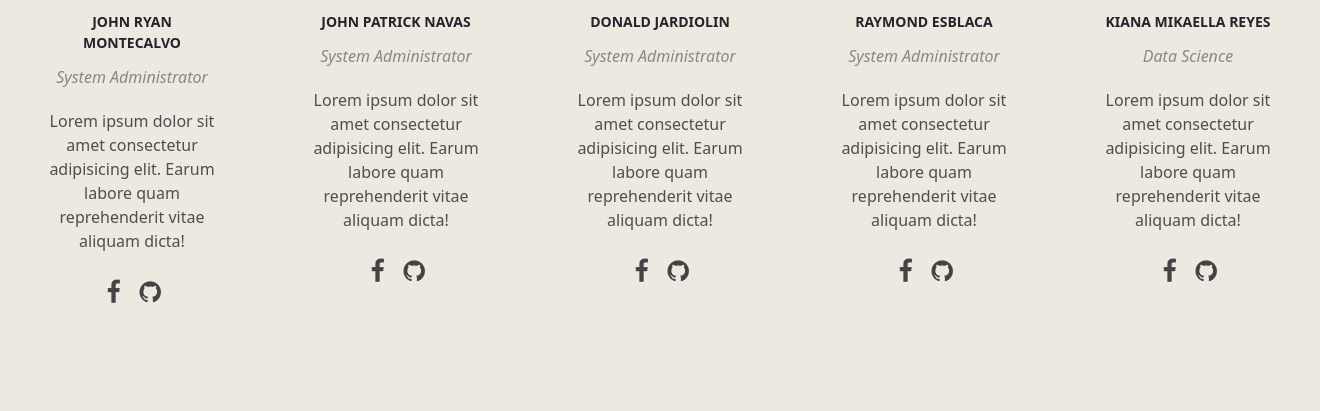
After one commit to qrpesblaca-cpe/CPE41S3_LabManualMaker, a Django app: page /home/about in a window 1320 px wide. The commit adds this page. Shown: the part 428-839 px from the top of the page. Run offline with Django 4.2, Linux system fonts and the light colour scheme; a user stored in the database is signed in.

Commit message:
Added about.html

```diff
--- a/lago/main/forms.py
+++ b/lago/main/forms.py
@@ -101,6 +101,7 @@ class LabManualForm(forms.ModelForm):
 	class Meta:
 		model = labmanual
 		fields = (
+			'id',
 			'act_no',
 			'lab_title',
 			'course_code',
--- a/lago/main/models.py
+++ b/lago/main/models.py
@@ -1,9 +1,12 @@
+from dataclasses import Field
+from typing import Optional
 from django.db import models
 
 
 # Laboratory manual model
 # ---------------------------
 class labmanual(models.Model):
+    id = models.AutoField(primary_key=True)
     act_no = models.CharField(max_length=20, default="")
     lab_title = models.CharField(max_length=50)
     course_code = models.CharField(max_length=50)
--- /dev/null
+++ b/lago/main/templates/main/about.html
@@ -0,0 +1,90 @@
+{% extends 'main/base.html' %}
+
+{% block title %}
+  About | LAGO
+{% endblock %}
+
+{% block head %}
+{% endblock %}
+
+{% block body %}
+<div class="container-about">
+    <div class="header">
+        <h1>LA|GO Team</h1>
+    </div>
+    <div class="sub-container">
+        <div class="teams">
+            <img src="https://scontent.fmnl30-2.fna.fbcdn.net/v/t1.15752-9/252305032_213199720812592_6303548571067321828_n.jpg?_nc_cat=111&ccb=1-7&_nc_sid=ae9488&_nc_eui2=AeG8U4PYTjEY04AW0cDrn9Ki-qRi0y97NRv6pGLTL3s1G8q1uW1aayEwad3DFyFtScuyJeAzz3B2TzLHjcN6VtWw&_nc_ohc=wkHMZwsJn8IAX9HHZWa&_nc_ht=scontent.fmnl30-2.fna&oh=03_AdRbtl6260bkXXbGpCxMVraNrrwEU_cwGfDFmIY5Vhk6Jw&oe=637EA6DA" alt="">
+            <div class="name">John Ryan Montecalvo</div>
+            <div class="desig">System Administrator</div>
+            <div class="about">Lorem ipsum dolor sit amet consectetur adipisicing elit. Earum labore quam
+                reprehenderit
+                vitae aliquam dicta! </div>
+
+            <div class="social-links">
+                <a href="https://www.facebook.com/rayan.wayaaan/" target="_blank"><i class="fa fa-facebook"></i></a>
+                <a href="https://github.com/RyanMontecalvo" target="_blank"><i class="fa fa-github"></i></a>
+            </div>
+        </div>
+
+        <div class="teams">
+            <img src="https://scontent.fmnl30-2.fna.fbcdn.net/v/t1.15752-9/312643460_630140278804908_162675394086789589_n.jpg?_nc_cat=109&ccb=1-7&_nc_sid=ae9488&_nc_eui2=AeEbktgw_6887MAN_6peENeUqUlYorso3l2pSViiuyjeXRvIIRWhLH5p90L4d1rEjzHzLEwFJSK7ztWWPXn2EzYT&_nc_ohc=002IIWWTH-0AX_11IYg&_nc_ht=scontent.fmnl30-2.fna&oh=03_AdRrm3ryOjnCSQ2SZksg8cVBl-c-pKg6AHyEgEdBbrMBNQ&oe=6380369A" alt="">
+            <div class="name">John Patrick Navas </div>
+            <div class="desig">System Administrator</div>
+            <div class="about">Lorem ipsum dolor sit amet consectetur adipisicing elit. Earum labore quam
+                reprehenderit
+                vitae aliquam dicta! </div>
+
+            <div class="social-links">
+                <a href="https://www.facebook.com/PtrckNvs/" target="_blank"><i class="fa fa-facebook"></i></a>
+                <a href="https://github.com/qjpjnavas" target="_blank"><i class="fa fa-github"></i></a>
+            </div>
+        </div>
+
+        <div class="teams">
+            <img src="https://scontent.fmnl30-1.fna.fbcdn.net/v/t1.15752-9/309929612_601885921693979_5242586902681743438_n.jpg?_nc_cat=107&ccb=1-7&_nc_sid=ae9488&_nc_eui2=AeGBetvDS9OPQAEdJZFWbVGR6m6tGE2g72Hqbq0YTaDvYQQVf-a4FJHtxpOI5snKajG-bmvWhw-2QIK3erAz_yko&_nc_ohc=4f-B6rQR-wQAX8_8UOP&_nc_ht=scontent.fmnl30-1.fna&oh=03_AdQ1MUtw4VlBQgOI63T89Iik-5RXWbXyJy49rI0VOdSKZA&oe=637F3A83" alt="">
+            <div class="name">Donald Jardiolin </div>
+            <div class="desig">System Administrator</div>
+            <div class="about">Lorem ipsum dolor sit amet consectetur adipisicing elit. Earum labore quam
+                reprehenderit
+                vitae aliquam dicta! </div>
+
+            <div class="social-links">
+                <a href="https://www.facebook.com/DnldJrdln/" target="_blank"><i class="fa fa-facebook"></i></a>
+                <a href="https://github.com/Jardiolin" target="_blank"><i class="fa fa-github"></i></a>
+
+              </div>
+          </div>
+
+          <div class="teams">
+                  <img src="https://scontent.fmnl30-1.fna.fbcdn.net/v/t1.15752-9/310434552_1593709787754033_1779857012237607987_n.png?_nc_cat=107&ccb=1-7&_nc_sid=ae9488&_nc_eui2=AeHD6JaVplPYOA9qIF7wVXIjVoYIJhpsXoNWhggmGmxeg6NNNA_wSDMLJQofzJKmMs3Ot9KNe-WGnUEBUCocXPrz&_nc_ohc=cenWz_4Vj_oAX8jRCyB&_nc_ht=scontent.fmnl30-1.fna&oh=03_AdSJUsxX1JKzQpjzlYD1Wg1fAferWDNleV73G_AZzmb4YA&oe=637D3602" alt="">
+                  <div class="name">Raymond Esblaca </div>
+                  <div class="desig">System Administrator</div>
+                  <div class="about">Lorem ipsum dolor sit amet consectetur adipisicing elit. Earum labore quam
+                      reprehenderit
+                      vitae aliquam dicta! </div>
+
+                  <div class="social-links">
+                      <a href="https://www.facebook.com/ramonsnl" target="_blank"><i class="fa fa-facebook"></i></a>
+                      <a href="https://github.com/qrpesblaca-cpe" target="_blank"><i class="fa fa-github"></i></a>
+                  </div>
+              </div>
+          <div class="teams">
+                  <img src="https://scontent.fmnl30-1.fna.fbcdn.net/v/t1.15752-9/312144088_5298486803596856_5169463069740450419_n.jpg?_nc_cat=107&ccb=1-7&_nc_sid=ae9488&_nc_eui2=AeGWILO3H_0RX5REp4_36aBVJkkcZYlg05QmSRxliWDTlDK0fd_KxNbxpQE9xolZOD0sMU9x3QS1xcCg2V1wYBmg&_nc_ohc=jDCL0jotA4sAX8xv7qo&tn=O0v_un-zaoXCMmX8&_nc_ht=scontent.fmnl30-1.fna&oh=03_AdTkqWXCd87nIZMSqolRCmCfHF4Lva5U29Pp8vg6Y2lGcg&oe=637EB86A" alt="">
+                  <div class="name">Kiana Mikaella Reyes </div>
+                  <div class="desig">Data Science</div>
+                  <div class="about">Lorem ipsum dolor sit amet consectetur adipisicing elit. Earum labore quam
+                      reprehenderit
+                      vitae aliquam dicta! </div>
+
+                  <div class="social-links">
+                      <a href="https://www.facebook.com/kiana.reyes2" target="_blank"><i class="fa fa-facebook"></i></a>
+                      <a href="https://github.com/KianaReyes1" target="_blank"><i class="fa fa-github"></i></a>
+            </div>
+        </div>
+    </div>
+</div>
+{% endblock %}
+
+{% block footer %}
+{% endblock %}
--- a/lago/main/templates/main/base.html
+++ b/lago/main/templates/main/base.html
@@ -2,6 +2,12 @@
 <html lang="en">
     <!--Style-->
     <style>
+        .about {
+            margin: 20px 0;
+            font-weight: lighter;
+            color: #4e4e4e;
+        }
+
         .active {
             background-color: #fec007;
         }
@@ -59,6 +65,30 @@
             right:0;
         }
 
+        .container-about {
+            text-align: center;
+        }
+
+        .desig {
+            font-style: italic;
+            color: #888;
+        }
+
+        .header {
+            padding-top: 30px;
+            color: #444;
+            font-size: 20px;
+            margin: auto;
+            line-height: 50px;
+        }
+
+        .name {
+            padding: 12px;
+            font-weight: bold;
+            font-size: 14px;
+            text-transform: uppercase;
+        }
+
         /* The Modal (background) */
         .modal {
             display: none; /* Hidden by default */
@@ -79,6 +109,57 @@
             margin: 11% auto 14% auto; /* 5% from the top, 15% from the bottom and centered */
             width: 50%; /* Could be more or less, depending on screen size */
             opacity: 1;
+        }
+
+        .social-links {
+            margin: 14px;
+            font-size: 25px;
+        }
+
+        .social-links a {
+            display: inline-block;
+            height: 30px;
+            width: 30px;
+            transition: .2s;
+        }
+
+        .social-links a:hover {
+            transform: scale(1.5);
+        }
+
+        .social-links a i {
+            color: #444;
+        }
+
+        .sub-container {
+            max-width: 1400px;
+            margin: auto;
+            padding: 55px 0;
+            display: flex;
+            flex-wrap: nowrap;
+            justify-content: center;
+        }
+
+        .teams {
+            margin: 10px;
+            padding: 22px;
+            max-width: 30%;
+            cursor: pointer;
+            transition: 0.4s;
+            box-sizing: border-box;
+        }
+
+        .teams:hover {
+            background: #ddd;
+            border-radius: 12px;
+        }
+
+        .teams img {
+            width: 200px;
+            height: 200px;
+            border-radius: 50%;
+            border: 10px solid;
+            border-color: black;
         }
 
         .topnav .icon {
@@ -143,9 +224,10 @@
             }
         }
 
-        body {
-            font-family: Arial, Helvetica, sans-serif;
-            overflow-x: hidden;
+        @media screen and (max-width: 600px) {
+            .teams {
+                max-width: 100%;
+            }
         }
 
         button {
@@ -162,6 +244,17 @@
         button:hover {
             background-color: #ececed;
             opacity:1;
+        }
+
+        body {
+            font-family: Arial, Helvetica, sans-serif;
+            overflow-x: hidden;
+            overflow-y: auto;
+            min-height:100%;
+        }
+
+        html{
+            min-height: 100%;
         }
 
         hr {
@@ -183,11 +276,12 @@
         <link href="https://cdn.jsdelivr.net/npm/bootstrap@5.2.2/dist/css/bootstrap.min.css" rel="stylesheet" integrity="sha384-Zenh87qX5JnK2Jl0vWa8Ck2rdkQ2Bzep5IDxbcnCeuOxjzrPF/et3URy9Bv1WTRi" crossorigin="anonymous">
         <!--Website Icon-->
         <link rel="icon" href="https://cdn.discordapp.com/attachments/1001950406626254926/1034166291310846102/unknown.png">
+        <link rel="stylesheet" href="https://stackpath.bootstrapcdn.com/font-awesome/4.7.0/css/font-awesome.min.css">
         <!--Navigaton Bar-->
         <div class="topnav bg-white" id="myTopnav">
             <a href="#" class="active"><b>LAGO</b></a>
             <a href="/home">Home</a>
-            <a href="#">About</a>
+            <a href="/home/about">About</a>
             <a href="#">Settings</a>
             <div class="d-flex flex-row-reverse">
               <button onclick="document.getElementById('id01').style.display='block'">Sign Out</button>
@@ -209,12 +303,29 @@
     <body>
         {% block body %}
         {% endblock %}
+        <!--sign out modal-->
+        <div id="id01" class="modal">
+            <span onclick="document.getElementById('id01').style.display='none'" class="close" title="Close Modal"></span>
+            <form class="modal-content border-0" action="/signout">
+                <div class="container_signout">
+                <h1>Sign Out</h1>
+                <p>Are you sure you want to sign out?</p>
+
+                <div class="clearfix">
+                    <button type="button" onclick="document.getElementById('id01').style.display='none'" class="cancelbtn">Cancel</button>
+                    <button class=btnwarning>Sign Out </button>
+                </div>
+                </div>
+            </form>
+        </div>
         <body style="background-color: #ede8e0;">
     </body>
-    <!--end body-->>
+    <!--End Body-->
 
+    <!--Footer-->
     <footer>
     </footer>
+    <!--End Footer-->
 
     <!--Script-->
     <script src="https://code.jquery.com/jquery-3.3.1.slim.min.js" integrity="sha384-q8i/X+965DzO0rT7abK41JStQIAqVgRVzpbzo5smXKp4YfRvH+8abtTE1Pi6jizo" crossorigin="anonymous"></script>
--- a/lago/main/urls.py
+++ b/lago/main/urls.py
@@ -6,6 +6,8 @@ urlpatterns = [
     path("signup", views.signup, name="signup"),
     path("signout", views.signout, name="signout"),
     path("home", views.home, name="home"),
+    path("home/about", views.about, name="about"),
     path("home/insert", views.insertlab, name="insertlab"),
     path("home/view", views.viewlab, name="view"),
+    path("home/view/preview", views.preview, name="preview"),
 ]
--- a/lago/main/views.py
+++ b/lago/main/views.py
@@ -43,6 +43,20 @@ def insertlab(request):
 def viewlab(request):
     labmanual_list = labmanual.objects.all()
     return render(request, 'main/view.html',
+        {'labmanual_list': labmanual_list})
+
+# About the theme
+# --------------------------
+@login_required(login_url='/')
+def about(response):
+    return render(response, "main/about.html", {})
+
+# Preview of lab manuals
+# -----------------------------
+@login_required(login_url='/')
+def preview(request):
+    labmanual_list = labmanual.objects.all()
+    return render(request, 'main/preview.html',
         {'labmanual_list': labmanual_list})
 
 # Function for creating user
```
Also changed, not shown: lago/main/templates/main/base2x2bg.html (+4 -8 lines), lago/main/templates/main/home.html (+0 -16 lines), lago/main/templates/main/insertlab.html (+0 -16 lines), lago/main/templates/main/preview.html (added, +11 -0 lines), lago/main/templates/main/view.html (+6 -17 lines), lago/db.sqlite3, lago/main/migrations/0003_alter_labmanual_act_no_alter_labmanual_course_code.py (added), lago/main/migrations/0004_alter_labmanual_id.py (added).
